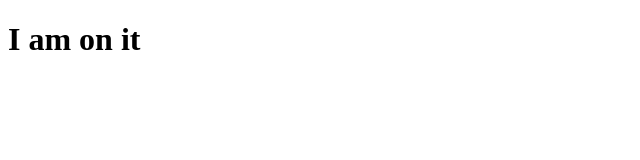
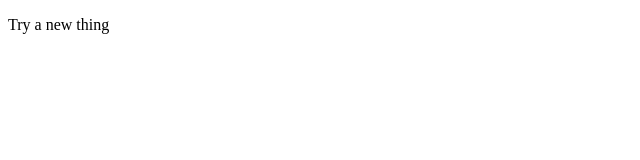
Before and after one commit to DanielDaviesUdoh/password, a plain HTML site: page index.html in a window 1280 px wide. Shown: the whole page, without its empty margins (0-640 px from the left). Drawn offline with Linux system fonts and the light colour scheme.

Commit message:
updated html file

```diff
--- a/index.html
+++ b/index.html
@@ -6,6 +6,6 @@
   <title>Document</title>
 </head>
 <body>
-  <h1>I am on it</h1>
+  <p>Try a new thing</p>
 </body>
 </html>
```
